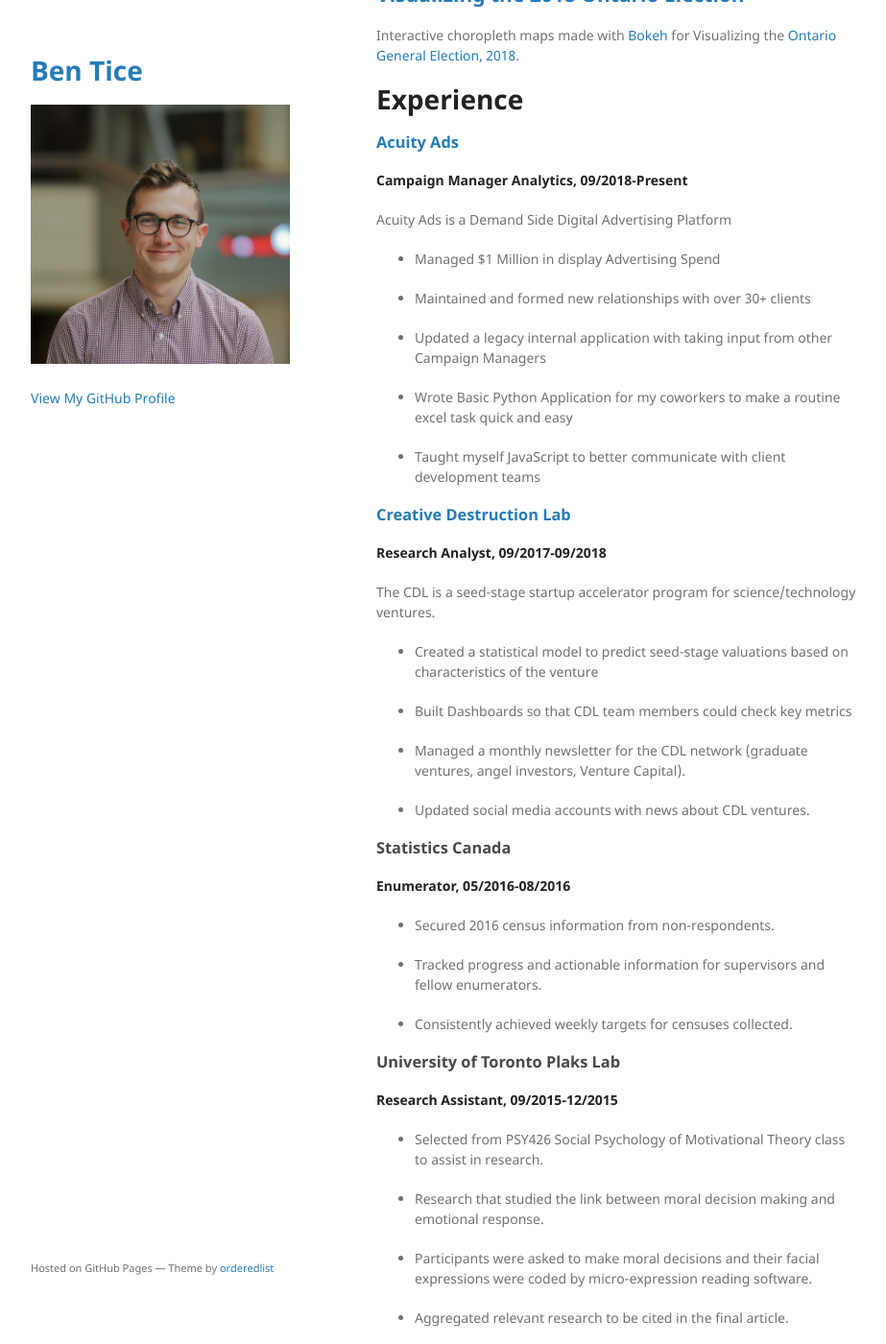
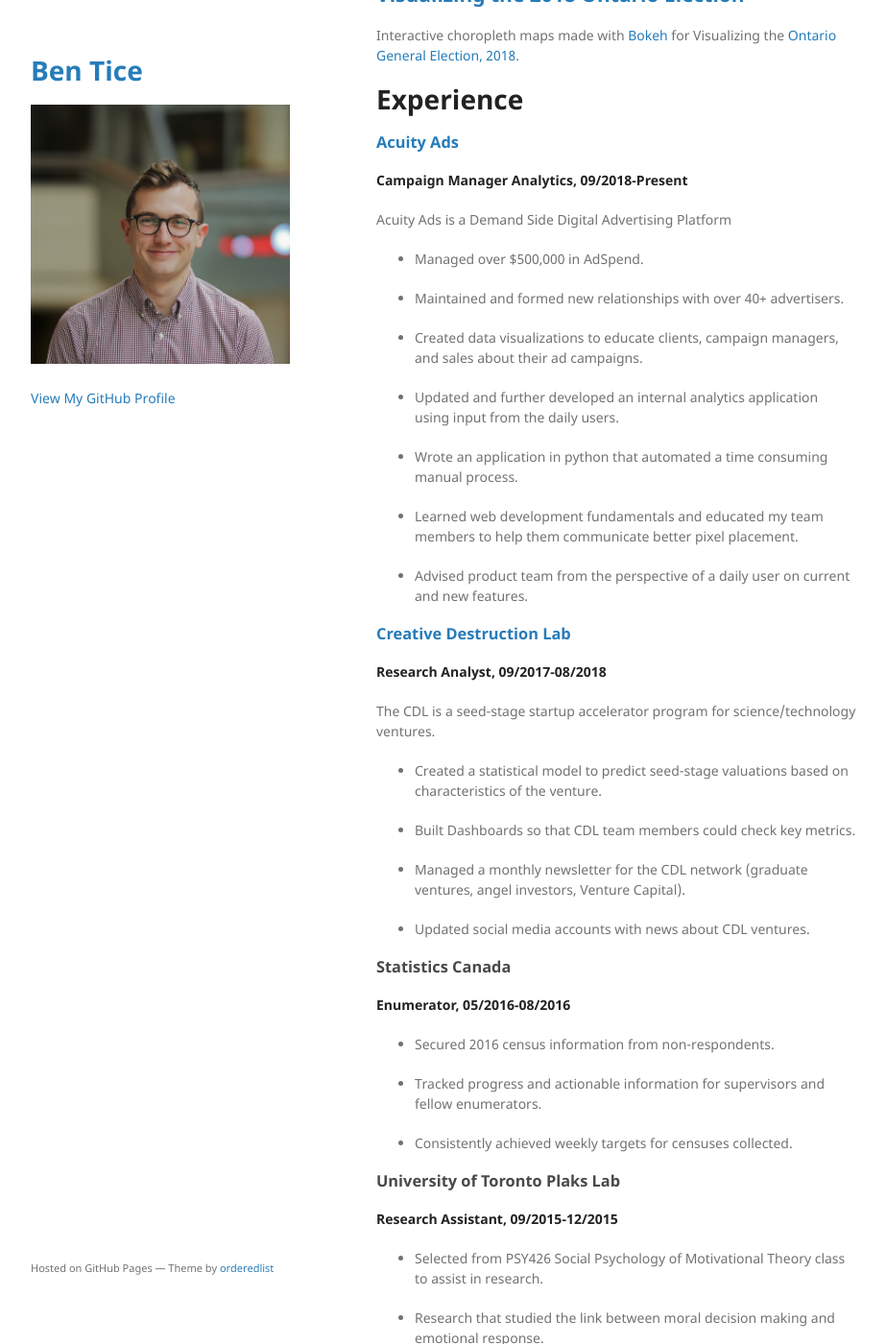
Before and after one commit to bentice/bentice.github.io, a Jekyll site: the page built from index.md, in a window 1280 px wide and 1400 px high, scrolled down 546 px. Shown: the whole window at 96% size, without its empty margins (178-1101 px from the left). Built offline with Jekyll 4.4.1, drawn with Linux system fonts in a browser that asks for light colours; the repository's description, which GitHub fills in, is left out; our own code applies the rules of GitHub Pages for plain Markdown files; some of the changed text lies outside the part shown.

Commit message:
resume update
update resume

```diff
--- a/index.md
+++ b/index.md
@@ -24,25 +24,29 @@ Interactive choropleth maps made with [Bokeh](https://bokeh.pydata.org/en/latest
 
 Acuity Ads is a Demand Side Digital Advertising Platform
 
-* Managed $1 Million in display Advertising Spend
+* Managed over $500,000 in AdSpend.
 
-* Maintained and formed new relationships with over 30+ clients
+* Maintained and formed new relationships with over 40+ advertisers.
 
-* Updated a legacy internal application with taking input from other Campaign Managers
+* Created data visualizations to educate clients, campaign managers, and sales about their ad campaigns.
 
-* Wrote Basic Python Application for my coworkers to make a routine excel task quick and easy
+* Updated and further developed an internal analytics application using input from the daily users.
 
-* Taught myself JavaScript to better communicate with client development teams
+* Wrote an application in python that automated a time consuming manual process.
+
+* Learned web development fundamentals and educated my team members to help them communicate better pixel placement.
+
+* Advised product team from the perspective of a daily user on current and new features.
 
 
 ### [Creative Destruction Lab](https://www.creativedestructionlab.com/)
-**Research Analyst, 09/2017-09/2018**
+**Research Analyst, 09/2017-08/2018**
 
 The CDL is a seed-stage startup accelerator program for science/technology ventures.
 
-* Created a statistical model to predict seed-stage valuations based on characteristics of the venture
+* Created a statistical model to predict seed-stage valuations based on characteristics of the venture.
 
-* Built Dashboards so that CDL team members could check key metrics
+* Built Dashboards so that CDL team members could check key metrics.
 
 * Managed a monthly newsletter for the CDL network (graduate ventures, angel investors, Venture Capital).
 
```
Also changed, not shown: other parts of index.md (+2 -0 lines), 1 other file.
